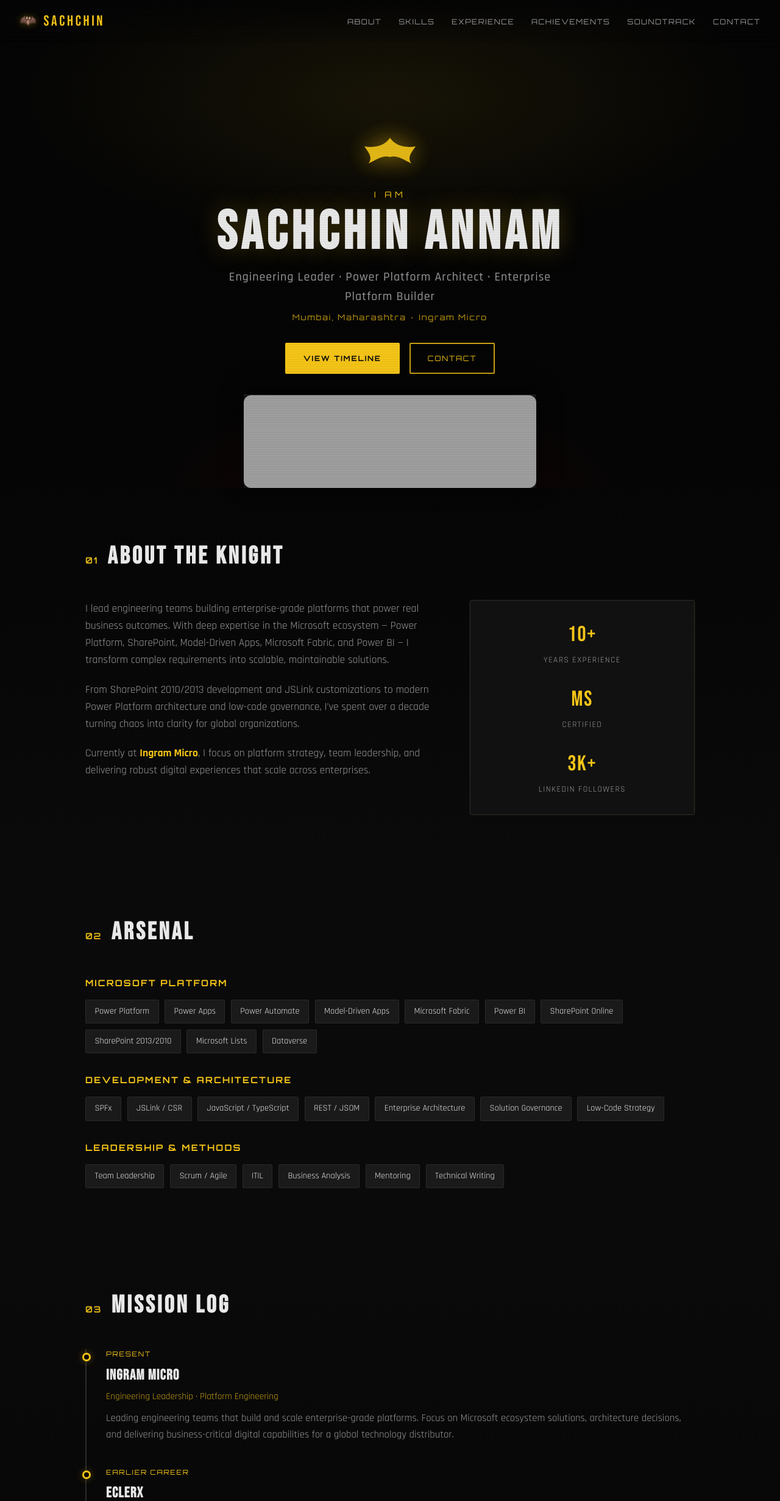
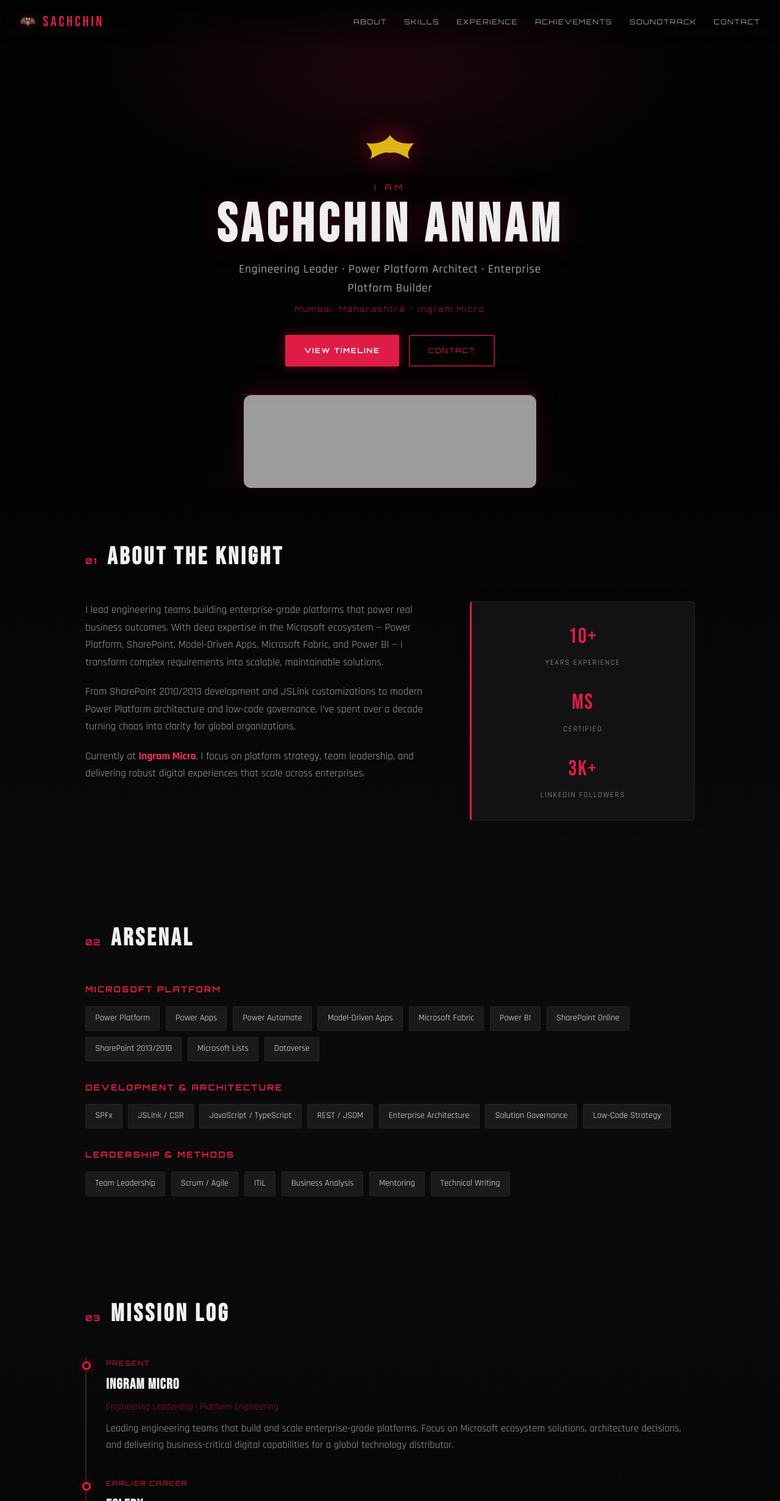
Before and after one commit to sachchinannam404/sachchinannam404.github.io, a plain HTML site: page index.html in a window 1280 px wide. Shown: the top 2461 px of the page at 61% size. Drawn offline with Linux system fonts and the light colour scheme; grey boxes are pictures that could not be loaded.

Commit message:
Switch to black and red theme

```diff
--- a/css/styles.css
+++ b/css/styles.css
@@ -1,19 +1,19 @@
 /* ============================================
-   DARK BATMAN THEMED PORTFOLIO
+   BLACK & RED PORTFOLIO
    ============================================ */
 
 :root {
-  --bg-deep: #050505;
+  --bg-deep: #030303;
   --bg-dark: #0a0a0a;
-  --bg-card: #111111;
+  --bg-card: #121212;
   --bg-elevated: #1a1a1a;
-  --yellow: #f5c518;
-  --yellow-dim: #c9a012;
-  --yellow-glow: rgba(245, 197, 24, 0.35);
-  --text: #e8e8e8;
-  --text-muted: #9a9a9a;
-  --border: #2a2a2a;
-  --accent-red: #8b0000;
+  --red: #e11d48;
+  --red-bright: #fb2d5a;
+  --red-dim: #9f1239;
+  --red-glow: rgba(225, 29, 72, 0.4);
+  --text: #f1f1f1;
+  --text-muted: #a3a3a3;
+  --border: #262626;
   --font-display: "Bebas Neue", "Orbitron", sans-serif;
   --font-body: "Rajdhani", system-ui, sans-serif;
   --font-tech: "Orbitron", monospace;
@@ -35,10 +35,15 @@
   font-family: var(--font-body);
   background: var(--bg-deep);
   color: var(--text);
-  line-height: 1.6;
+  line-height: 1.65;
   overflow-x: hidden;
   min-height: 100vh;
   padding-bottom: 170px;
+}
+
+::selection {
+  background: var(--red);
+  color: #fff;
 }
 
 .scanlines {
@@ -50,10 +55,10 @@
     0deg,
     transparent,
     transparent 2px,
-    rgba(0, 0, 0, 0.08) 2px,
-    rgba(0, 0, 0, 0.08) 4px
+    rgba(0, 0, 0, 0.06) 2px,
+    rgba(0, 0, 0, 0.06) 4px
   );
-  opacity: 0.4;
+  opacity: 0.35;
 }
 
 #particles {
@@ -68,39 +73,29 @@
   position: absolute;
   width: 2px;
   height: 2px;
-  background: var(--yellow);
+  background: var(--red);
   border-radius: 50%;
-  opacity: 0.3;
+  opacity: 0.35;
   animation: float linear infinite;
+  box-shadow: 0 0 6px var(--red-glow);
 }
 
 @keyframes float {
-  0% {
-    transform: translateY(100vh) scale(0);
-    opacity: 0;
-  }
-  10% {
-    opacity: 0.4;
-  }
-  90% {
-    opacity: 0.2;
-  }
-  100% {
-    transform: translateY(-10vh) scale(1);
-    opacity: 0;
-  }
+  0% { transform: translateY(100vh) scale(0); opacity: 0; }
+  10% { opacity: 0.5; }
+  90% { opacity: 0.25; }
+  100% { transform: translateY(-10vh) scale(1); opacity: 0; }
 }
 
-/* Fixed Spotify player at bottom — loads on page load */
 .spotify-float {
   position: fixed;
   bottom: 0;
   left: 0;
   right: 0;
   z-index: 200;
-  background: #121212;
-  border-top: 1px solid var(--border);
-  box-shadow: 0 -8px 32px rgba(0, 0, 0, 0.6);
+  background: #0a0a0a;
+  border-top: 1px solid var(--red-dim);
+  box-shadow: 0 -8px 40px rgba(225, 29, 72, 0.15);
   padding: 0;
   max-width: 480px;
   margin: 0 auto;
@@ -109,7 +104,6 @@
 
 .spotify-float iframe {
   display: block;
-  vertical-align: top;
 }
 
 .header {
@@ -122,13 +116,13 @@
   align-items: center;
   justify-content: space-between;
   padding: 1rem 2rem;
-  background: linear-gradient(to bottom, rgba(5, 5, 5, 0.95), transparent);
-  backdrop-filter: blur(8px);
-  transition: background 0.3s;
+  background: linear-gradient(to bottom, rgba(3, 3, 3, 0.97), transparent);
+  backdrop-filter: blur(12px);
+  transition: background 0.3s, border-color 0.3s;
 }
 
 .header.scrolled {
-  background: rgba(5, 5, 5, 0.92);
+  background: rgba(3, 3, 3, 0.95);
   border-bottom: 1px solid var(--border);
 }
 
@@ -139,12 +133,12 @@
   font-family: var(--font-display);
   font-size: 1.5rem;
   letter-spacing: 0.15em;
-  color: var(--yellow);
+  color: var(--red);
 }
 
 .bat-symbol {
-  font-size: 1.4rem;
-  filter: drop-shadow(0 0 6px var(--yellow-glow));
+  font-size: 1.35rem;
+  filter: drop-shadow(0 0 8px var(--red-glow));
 }
 
 .nav {
@@ -156,15 +150,30 @@
   color: var(--text-muted);
   text-decoration: none;
   font-family: var(--font-tech);
-  font-size: 0.75rem;
-  letter-spacing: 0.12em;
+  font-size: 0.72rem;
+  letter-spacing: 0.14em;
   text-transform: uppercase;
-  transition: color 0.25s, text-shadow 0.25s;
+  position: relative;
+  transition: color 0.25s;
+}
+
+.nav a::after {
+  content: "";
+  position: absolute;
+  left: 0;
+  bottom: -4px;
+  width: 0;
+  height: 1px;
+  background: var(--red);
+  transition: width 0.25s;
 }
 
 .nav a:hover {
-  color: var(--yellow);
-  text-shadow: 0 0 12px var(--yellow-glow);
+  color: var(--red-bright);
+}
+
+.nav a:hover::after {
+  width: 100%;
 }
 
 .nav-toggle {
@@ -180,7 +189,7 @@
 .nav-toggle span {
   width: 24px;
   height: 2px;
-  background: var(--yellow);
+  background: var(--red);
   transition: 0.3s;
 }
 
@@ -192,35 +201,35 @@
   align-items: center;
   justify-content: center;
   text-align: center;
-  padding: 6rem 1.5rem 4rem;
+  padding: 6rem 1.5rem 5rem;
   background:
-    radial-gradient(ellipse 80% 50% at 50% 20%, rgba(245, 197, 24, 0.08), transparent 60%),
-    radial-gradient(ellipse 60% 40% at 50% 100%, rgba(139, 0, 0, 0.15), transparent 50%),
+    radial-gradient(ellipse 70% 45% at 50% 15%, rgba(225, 29, 72, 0.12), transparent 55%),
+    radial-gradient(ellipse 50% 35% at 50% 100%, rgba(159, 18, 57, 0.2), transparent 50%),
     var(--bg-deep);
   z-index: 1;
 }
 
 .bat-logo-large {
-  margin-bottom: 1.5rem;
+  margin-bottom: 1.25rem;
   animation: pulse-glow 3s ease-in-out infinite;
 }
 
 .bat-svg {
-  width: 140px;
+  width: 130px;
   height: auto;
-  filter: drop-shadow(0 0 20px var(--yellow-glow));
+  filter: drop-shadow(0 0 24px var(--red-glow));
 }
 
 @keyframes pulse-glow {
-  0%, 100% { filter: drop-shadow(0 0 12px var(--yellow-glow)); opacity: 0.9; }
-  50% { filter: drop-shadow(0 0 28px var(--yellow-glow)); opacity: 1; }
+  0%, 100% { filter: drop-shadow(0 0 14px var(--red-glow)); opacity: 0.9; }
+  50% { filter: drop-shadow(0 0 32px var(--red-glow)); opacity: 1; }
 }
 
 .hero-tagline {
   font-family: var(--font-tech);
-  font-size: 0.85rem;
-  letter-spacing: 0.4em;
-  color: var(--yellow);
+  font-size: 0.8rem;
+  letter-spacing: 0.45em;
+  color: var(--red);
   margin-bottom: 0.5rem;
 }
 
@@ -230,24 +239,24 @@
   letter-spacing: 0.08em;
   line-height: 1;
   color: var(--text);
-  text-shadow: 0 0 40px rgba(245, 197, 24, 0.25);
+  text-shadow: 0 0 50px rgba(225, 29, 72, 0.25);
   margin-bottom: 0.75rem;
 }
 
 .hero-title {
-  font-size: clamp(1rem, 2.5vw, 1.25rem);
+  font-size: clamp(1rem, 2.5vw, 1.2rem);
   color: var(--text-muted);
   font-weight: 500;
-  letter-spacing: 0.05em;
+  letter-spacing: 0.04em;
   max-width: 560px;
   margin: 0 auto 0.5rem;
 }
 
 .hero-location {
   font-family: var(--font-tech);
-  font-size: 0.8rem;
-  color: var(--yellow-dim);
-  letter-spacing: 0.15em;
+  font-size: 0.75rem;
+  color: var(--red-dim);
+  letter-spacing: 0.18em;
   margin-bottom: 2rem;
 }
 
@@ -260,10 +269,10 @@
 
 .btn {
   display: inline-block;
-  padding: 0.85rem 1.75rem;
+  padding: 0.9rem 1.85rem;
   font-family: var(--font-tech);
-  font-size: 0.75rem;
-  letter-spacing: 0.15em;
+  font-size: 0.72rem;
+  letter-spacing: 0.16em;
   text-transform: uppercase;
   text-decoration: none;
   border-radius: 2px;
@@ -272,32 +281,34 @@
 }
 
 .btn-primary {
-  background: var(--yellow);
-  color: #0a0a0a;
-  border: 2px solid var(--yellow);
+  background: var(--red);
+  color: #fff;
+  border: 2px solid var(--red);
   font-weight: 700;
+  box-shadow: 0 0 20px var(--red-glow);
 }
 
 .btn-primary:hover {
   background: transparent;
-  color: var(--yellow);
-  box-shadow: 0 0 24px var(--yellow-glow);
+  color: var(--red-bright);
+  box-shadow: 0 0 28px var(--red-glow);
 }
 
 .btn-outline {
   background: transparent;
-  color: var(--yellow);
-  border: 2px solid var(--yellow-dim);
+  color: var(--red);
+  border: 2px solid var(--red-dim);
 }
 
 .btn-outline:hover {
-  border-color: var(--yellow);
-  box-shadow: 0 0 20px var(--yellow-glow);
+  border-color: var(--red);
+  color: var(--red-bright);
+  box-shadow: 0 0 20px var(--red-glow);
 }
 
 .scroll-indicator {
   position: absolute;
-  bottom: 2rem;
+  bottom: 2.5rem;
   left: 50%;
   transform: translateX(-50%);
   display: flex;
@@ -305,8 +316,8 @@
   align-items: center;
   gap: 0.5rem;
   font-family: var(--font-tech);
-  font-size: 0.65rem;
-  letter-spacing: 0.2em;
+  font-size: 0.6rem;
+  letter-spacing: 0.25em;
   color: var(--text-muted);
   opacity: 0.7;
 }
@@ -314,13 +325,13 @@
 .scroll-line {
   width: 1px;
   height: 40px;
-  background: linear-gradient(to bottom, var(--yellow), transparent);
+  background: linear-gradient(to bottom, var(--red), transparent);
   animation: scroll-bounce 2s ease-in-out infinite;
 }
 
 @keyframes scroll-bounce {
-  0%, 100% { transform: scaleY(1); opacity: 0.6; }
-  50% { transform: scaleY(1.2); opacity: 1; }
+  0%, 100% { transform: scaleY(1); opacity: 0.5; }
+  50% { transform: scaleY(1.25); opacity: 1; }
 }
 
 .section {
@@ -347,10 +358,9 @@
 
 .title-accent {
   font-family: var(--font-tech);
-  font-size: 0.9rem;
-  color: var(--yellow);
-  letter-spacing: 0.1em;
-  opacity: 0.9;
+  font-size: 0.85rem;
+  color: var(--red);
+  letter-spacing: 0.12em;
 }
 
 .about {
@@ -367,22 +377,23 @@
 .about-text p {
   margin-bottom: 1.25rem;
   color: var(--text-muted);
-  font-size: 1.1rem;
+  font-size: 1.08rem;
 }
 
 .about-text strong {
-  color: var(--yellow);
+  color: var(--red-bright);
 }
 
 .about-card {
   background: var(--bg-card);
   border: 1px solid var(--border);
+  border-left: 3px solid var(--red);
   border-radius: 4px;
   padding: 1.75rem;
   display: flex;
   flex-direction: column;
   gap: 1.5rem;
-  box-shadow: 0 0 0 1px rgba(245, 197, 24, 0.05);
+  box-shadow: 0 0 30px rgba(225, 29, 72, 0.06);
 }
 
 .stat {
@@ -393,15 +404,15 @@
   display: block;
   font-family: var(--font-display);
   font-size: 2.2rem;
-  color: var(--yellow);
+  color: var(--red);
   letter-spacing: 0.05em;
 }
 
 .stat-label {
-  font-size: 0.85rem;
+  font-size: 0.8rem;
   color: var(--text-muted);
   text-transform: uppercase;
-  letter-spacing: 0.1em;
+  letter-spacing: 0.12em;
 }
 
 .skills {
@@ -415,9 +426,9 @@
 
 .skill-category h3 {
   font-family: var(--font-tech);
-  font-size: 0.9rem;
-  letter-spacing: 0.15em;
-  color: var(--yellow);
+  font-size: 0.85rem;
+  letter-spacing: 0.16em;
+  color: var(--red);
   margin-bottom: 1rem;
   text-transform: uppercase;
 }
@@ -432,16 +443,17 @@
   background: var(--bg-elevated);
   border: 1px solid var(--border);
   color: var(--text);
-  padding: 0.45rem 0.9rem;
+  padding: 0.45rem 0.95rem;
   font-size: 0.9rem;
   border-radius: 2px;
-  transition: border-color 0.25s, box-shadow 0.25s, color 0.25s;
+  transition: border-color 0.25s, box-shadow 0.25s, color 0.25s, background 0.25s;
 }
 
 .tag:hover {
-  border-color: var(--yellow-dim);
-  color: var(--yellow);
-  box-shadow: 0 0 12px var(--yellow-glow);
+  border-color: var(--red);
+  color: var(--red-bright);
+  background: rgba(225, 29, 72, 0.08);
+  box-shadow: 0 0 14px var(--red-glow);
 }
 
 .experience {
@@ -470,17 +482,17 @@
   width: 14px;
   height: 14px;
   background: var(--bg-deep);
-  border: 3px solid var(--yellow);
+  border: 3px solid var(--red);
   border-radius: 50%;
   transform: translateX(-50%);
-  box-shadow: 0 0 12px var(--yellow-glow);
+  box-shadow: 0 0 14px var(--red-glow);
 }
 
 .timeline-date {
   font-family: var(--font-tech);
-  font-size: 0.7rem;
-  letter-spacing: 0.15em;
-  color: var(--yellow);
+  font-size: 0.68rem;
+  letter-spacing: 0.16em;
+  color: var(--red);
   text-transform: uppercase;
   display: block;
   margin-bottom: 0.35rem;
@@ -494,7 +506,7 @@
 }
 
 .role {
-  color: var(--yellow-dim);
+  color: var(--red-dim);
   font-size: 0.95rem;
   margin-bottom: 0.6rem;
 }
@@ -532,9 +544,9 @@
 }
 
 .achieve-card:hover {
-  border-color: var(--yellow-dim);
-  transform: translateY(-4px);
-  box-shadow: 0 8px 24px rgba(0, 0, 0, 0.4), 0 0 20px var(--yellow-glow);
+  border-color: var(--red);
+  transform: translateY(-5px);
+  box-shadow: 0 12px 28px rgba(0, 0, 0, 0.45), 0 0 24px var(--red-glow);
 }
 
 .achieve-icon {
@@ -568,21 +580,7 @@
   border-radius: 12px;
   overflow: hidden;
   border: 1px solid var(--border);
-  box-shadow: 0 0 40px rgba(0, 0, 0, 0.5);
-}
-
-.spotify-hint {
-  margin-top: 1rem;
-  font-size: 0.85rem;
-  color: var(--text-muted);
-  opacity: 0.8;
-}
-
-.spotify-hint code {
-  background: var(--bg-elevated);
-  padding: 0.15rem 0.4rem;
-  border-radius: 3px;
-  font-size: 0.8rem;
+  box-shadow: 0 0 40px rgba(225, 29, 72, 0.1);
 }
 
 .contact {
@@ -593,11 +591,13 @@
 .contact-card {
   background: var(--bg-card);
   border: 1px solid var(--border);
+  border-top: 3px solid var(--red);
   border-radius: 4px;
   padding: 2.5rem;
   text-align: center;
   max-width: 520px;
   margin: 0 auto;
+  box-shadow: 0 0 40px rgba(225, 29, 72, 0.08);
 }
 
 .contact-lead {
@@ -617,20 +617,21 @@
 .contact-btn {
   display: inline-block;
   padding: 0.75rem 1.5rem;
-  border: 1px solid var(--yellow-dim);
-  color: var(--yellow);
+  border: 1px solid var(--red-dim);
+  color: var(--red);
   text-decoration: none;
   font-family: var(--font-tech);
-  font-size: 0.8rem;
-  letter-spacing: 0.12em;
+  font-size: 0.75rem;
+  letter-spacing: 0.14em;
   text-transform: uppercase;
   transition: all 0.3s;
 }
 
 .contact-btn:hover {
-  background: var(--yellow);
-  color: #0a0a0a;
-  box-shadow: 0 0 20px var(--yellow-glow);
+  background: var(--red);
+  color: #fff;
+  border-color: var(--red);
+  box-shadow: 0 0 22px var(--red-glow);
 }
 
 .contact-note {
@@ -642,7 +643,7 @@
   padding: 2rem 1.5rem;
   text-align: center;
   border-top: 1px solid var(--border);
-  background: #030303;
+  background: #000;
   position: relative;
   z-index: 1;
 }
@@ -655,7 +656,7 @@
 .footer-bat {
   margin-top: 0.5rem;
   font-size: 1.2rem;
-  opacity: 0.6;
+  opacity: 0.55;
 }
 
 @media (max-width: 768px) {
@@ -666,43 +667,20 @@
     left: 0;
     right: 0;
     flex-direction: column;
-    background: rgba(5, 5, 5, 0.98);
+    background: rgba(3, 3, 3, 0.98);
     padding: 1.5rem;
     gap: 1rem;
     border-bottom: 1px solid var(--border);
   }
-
-  .nav.open {
-    display: flex;
-  }
-
-  .nav-toggle {
-    display: flex;
-  }
-
-  .about-grid {
-    grid-template-columns: 1fr;
-  }
-
-  .hero-name {
-    letter-spacing: 0.04em;
-  }
-
-  .section {
-    padding: 3.5rem 1.25rem;
-  }
-
-  .spotify-float {
-    max-width: 100%;
-  }
+  .nav.open { display: flex; }
+  .nav-toggle { display: flex; }
+  .about-grid { grid-template-columns: 1fr; }
+  .hero-name { letter-spacing: 0.04em; }
+  .section { padding: 3.5rem 1.25rem; }
+  .spotify-float { max-width: 100%; }
 }
 
 @media (max-width: 480px) {
-  .header {
-    padding: 0.85rem 1rem;
-  }
-
-  .achievements-grid {
-    grid-template-columns: 1fr 1fr;
-  }
+  .header { padding: 0.85rem 1rem; }
+  .achievements-grid { grid-template-columns: 1fr 1fr; }
 }
```
